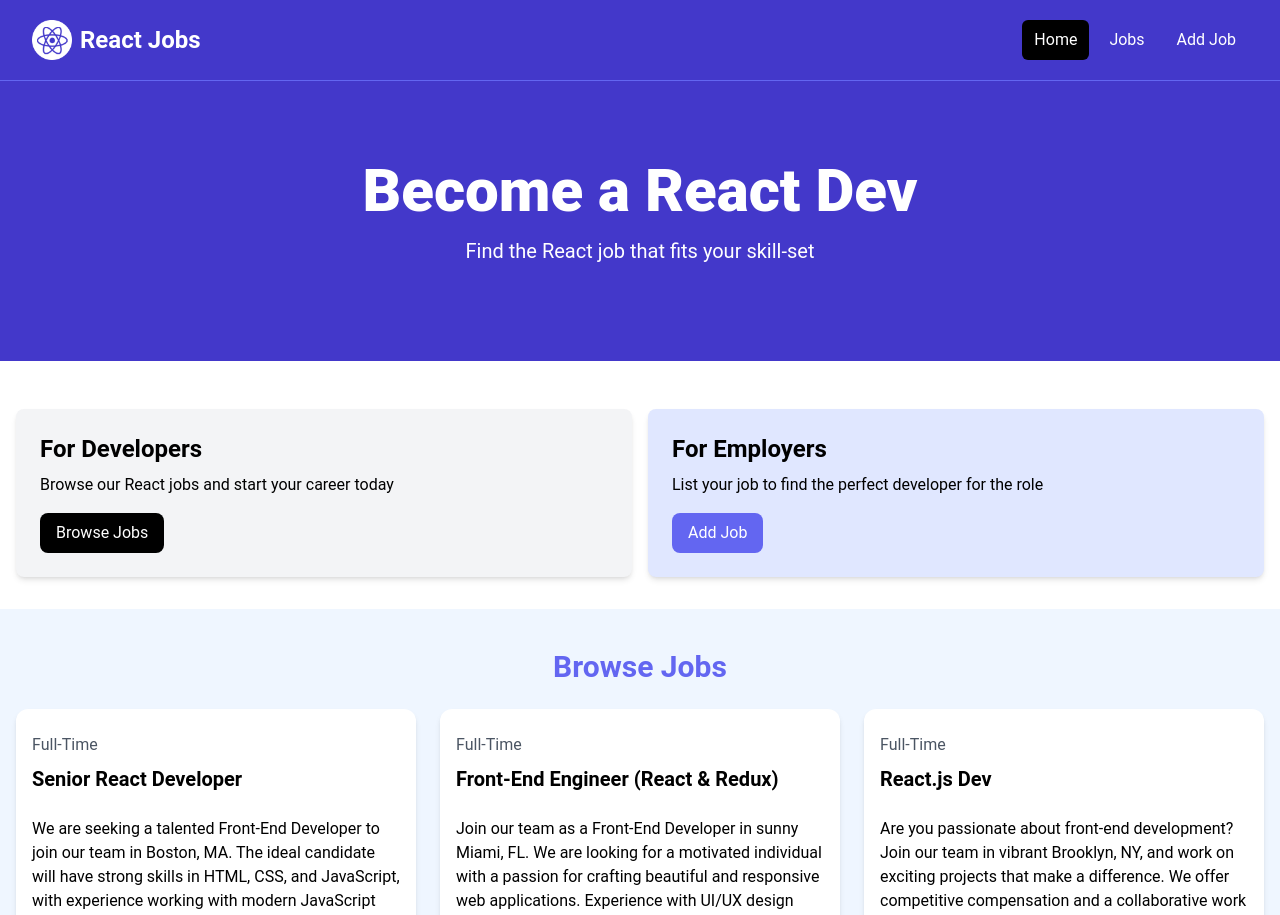
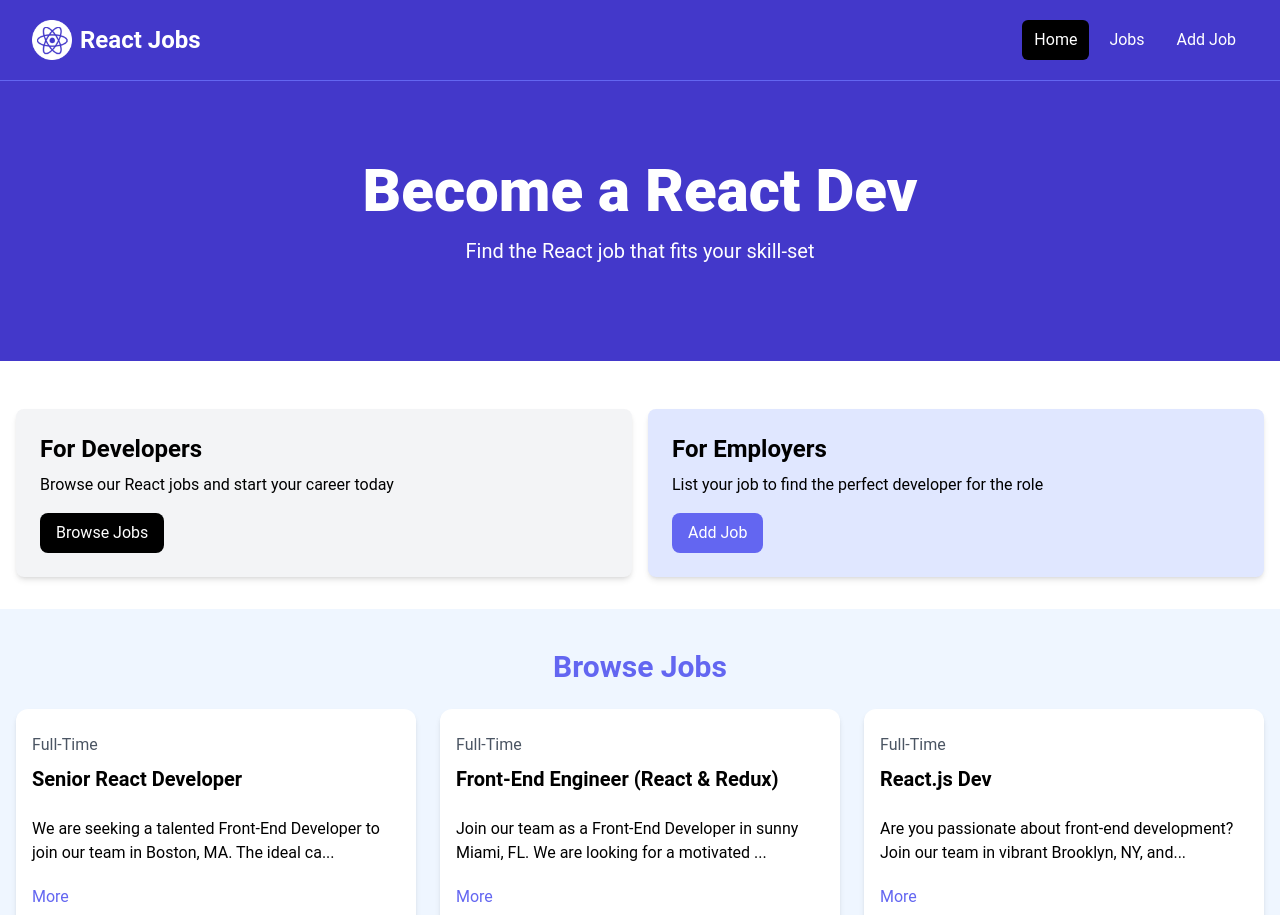
Before and after one commit to salmansajib/find-react-jobs-app, a React (Vite) app: page / in a window 1280 px wide. Shown: the top 915 px of the page. Built offline with nearby package versions, Linux system fonts and the light colour scheme.

Commit message:
added description toggle with use state hook

```diff
--- a/src/components/JobListing.jsx
+++ b/src/components/JobListing.jsx
@@ -1,5 +1,19 @@
+import { useState } from 'react';
+
 /* eslint-disable react/prop-types */
 const JobListing = ({ job }) => {
+  const [showFullDescription, setShowFullDescription] = useState(false);
+
+  let description = job.description;
+
+  if (!showFullDescription) {
+    description = description.substring(0, 90) + '...';
+  }
+
+  const handleDescriptionMoreLess = () => {
+    setShowFullDescription((prevState) => !prevState);
+  };
+
   return (
     <div className='bg-white rounded-xl shadow-md relative'>
       <div className='p-4'>
@@ -8,7 +22,15 @@
           <h3 className='text-xl font-bold'> {job.title} </h3>
         </div>
 
-        <div className='mb-5'>{job.description}</div>
+        <div className='mb-5'>{description}</div>
+
+        <button
+          onClick={handleDescriptionMoreLess}
+          className=' text-indigo-500 mb-5 hover:text-indigo-600 '
+        >
+          {' '}
+          {showFullDescription ? 'Less' : 'More'}{' '}
+        </button>
 
         <h3 className='text-indigo-500 mb-2'>{job.salary} / Year</h3>
 
```
